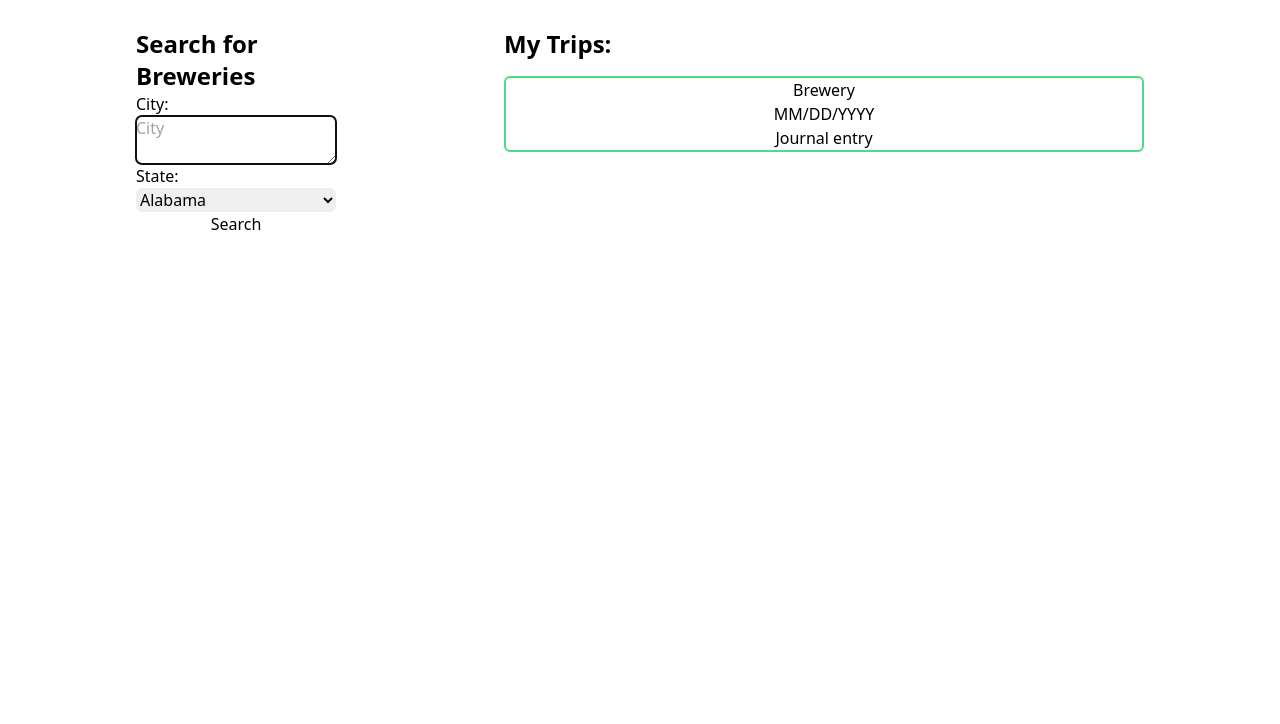
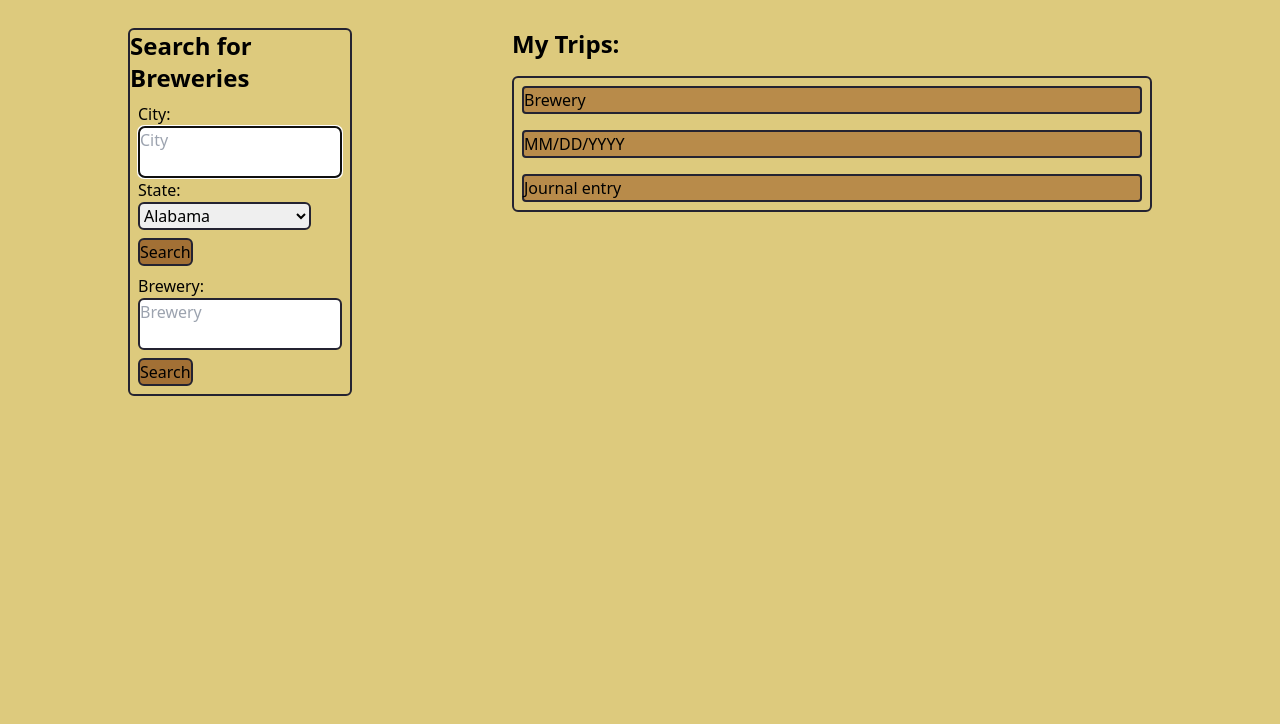
Before and after one commit to ppepin34/gitpub, a website: page index.html in a window 1280 px wide. Shown: the part 76-800 px from the top of the page. Drawn offline with nearby package versions, Linux system fonts and the light colour scheme; no server answers.

Commit message:
intitial html and CSS outline

```diff
--- a/index.html
+++ b/index.html
@@ -10,20 +10,20 @@
     <title>GitPub</title>
 </head>
 
-<body>
+<body class="bg-flax">
     <header class="flex m-4">
         <h1 class="text-4xl font-bold">GitPub</h1>
     </header>
 
     <main class="flex flex-wrap justify-evenly">
-        <div class="m-8 basis-1 w-full m:w-2/5" id="search-bar-area">
+        <div class="m-8 basis-1 w-full border-2 border-dark-gray rounded-md min-w-1/3" id="search-bar-area">
             <h2 class="text-2xl font-bold">Search for Breweries</h2>
 
-            <form class="flex flex-col justify-evenly min-w-full" id="searchbar">
+            <form class="flex flex-col justify-evenly min-w-full m-2" id="location-search">
                 <label for="city">City:</label>
-                <textarea class="rounded-md" name="city" id="city" placeholder="City" required autofocus></textarea>
+                <textarea class="border-2 border-dark-gray rounded-md max-w-fit resize-none" name="city" id="city" placeholder="City" required autofocus></textarea>
                 <label for="states">State:</label>
-                <select class="rounded-md" name="state" id="state" required>
+                <select class="border-2 border-dark-gray rounded-md max-w-fit" name="state" id="state" required>
                     <option value="alabama">Alabama</option>
                     <option value="alaska">Alaska</option>
                     <option value="arkansas">Arkansas</option>
@@ -72,17 +72,22 @@
                     <option value="wisconsin">Wisconsin</option>
                     <option value="wyoming">Wyoming</option>
                 </select>
-                <button id="search" class="rounded-md bg-slate">Search</button>
+                <button class="rounded-md border-2 border-dark-gray mt-2 max-w-fit bg-golden-brown hover:bg-coffee" id="search-place">Search</button>
+            </form>
+
+            <form class="flex flex-col justify-evenly min-w-full m-2" id="brewery-search">
+                <label for="brewery">Brewery:</label>
+                <textarea class="border-2 border-dark-gray rounded-md max-w-fit resize-none" name="brewery" id="brewery" placeholder="Brewery" required></textarea>
+                <button class="rounded-md border-2 border-dark-gray mt-2 max-w-fit bg-golden-brown hover:bg-coffee" id="search-brewery">Search</button>
             </form>
 
         </div>
         <div class="flex flex-col m-8 basis-1 min-w-[50%]" id="journal-container">
             <h2 class="text-2xl font-bold">My Trips:</h2>
-            <div class="flex flex-col mt-4 w-full border-solid border-green-400 border-2 rounded-md" id="journal-1">
-                <!-- to become <p> that changes on click for editing and dynamic generation purposes-->
-                <p class="rounded m-auto" >Brewery</p>
-                <p class="rounded m-auto">MM/DD/YYYY</p>
-                <p class="rounded m-auto">Journal entry</p>
+            <div class="flex flex-col mt-4 w-full border-solid border-dark-gray border-2 rounded-md" id="journal-1">
+                <p class="rounded border-2 border-dark-gray m-2 bg-camel" >Brewery</p>
+                <p class="rounded border-2 border-dark-gray m-2 bg-camel">MM/DD/YYYY</p>
+                <p class="rounded border-2 border-dark-gray m-2 bg-camel">Journal entry</p>
             </div>
         </div>
     </main>
--- a/tailwind.config.js
+++ b/tailwind.config.js
@@ -1,6 +1,13 @@
 module.exports = {
   content: ["./index.html"],
   theme: {
+    colors: {
+      'dark-gray': '#242331',
+      'coffee': '#533e2d',
+      'golden-brown': '#a27035',
+      'camel': '#b88b4a',
+      'flax': '#ddca7d'
+    },
     extend: {},
   },
   plugins: [],
```
Also changed, not shown: assets/css/tailwind.css.
